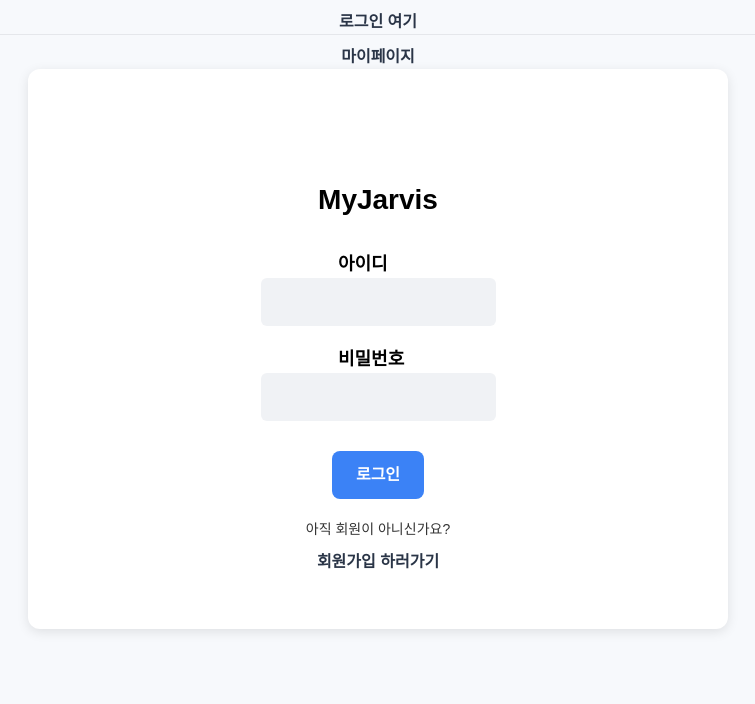
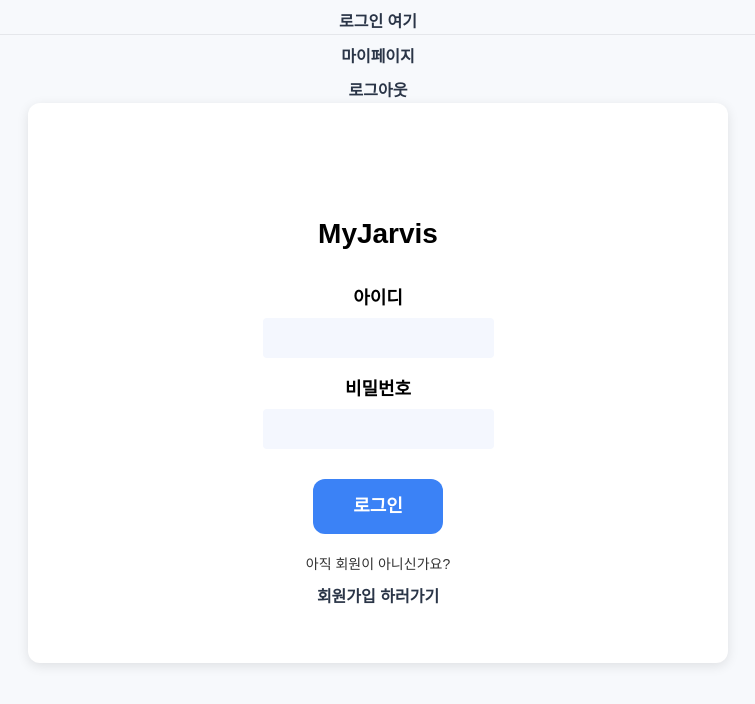
Before and after one commit to nyamnyam96/myjarvis, a React (Vite) app in the folder frontend/myjarvis/: page /login in a window 1280 px wide. Shown: the top 704 px of the page, without its empty margins (262-1017 px from the left). Built offline with nearby package versions, Linux system fonts and the light colour scheme; a web font is replaced by a local one.

Commit message:
member css수정

```diff
--- a/frontend/myjarvis/src/App.jsx
+++ b/frontend/myjarvis/src/App.jsx
@@ -1,4 +1,6 @@
+
 import { Routes, Route, Navigate, Link } from "react-router-dom";
+
 import Login from "./component/member/Login";
 import Main from "./component/common/Main";
 import CompanyList from "./component/company/CompanyList";
@@ -20,6 +22,7 @@ function App() {
     <Link to="/Login">로그인 여기</Link>
     <hr/> {/* <LeftMenu/> 쪽에 넣어야할것*/}
     <Link to="/member">마이페이지</Link>
+    <Link to="/loginPage">로그아웃</Link>
     <Routes>
 
       {/* 로그아웃 상태에서만 보이는 페이지 */}
--- a/frontend/myjarvis/src/component/member/Agree.css
+++ b/frontend/myjarvis/src/component/member/Agree.css
@@ -2,7 +2,7 @@
    width: 450px;         /* 가로 길이 */
   height: 900px;        /* 세로 길이 */
   background-color: white; /* 배경색 */
-  border: 2px solid #333;     /* 테두리 */
+
   border-radius: 8px;         /* 둥근 정도 (0이면 완전 네모) */
   padding: 20px;        /* 안쪽 여백 */
   box-shadow: 2px 2px 8px rgba(0,0,0,0.1); /* 그림자 효과 */
--- a/frontend/myjarvis/src/component/member/Join.css
+++ b/frontend/myjarvis/src/component/member/Join.css
@@ -13,7 +13,7 @@
   font-weight: 600;
   text-align: center;
   margin-bottom: 30px;
-  color: #333;
+
 }
 
 .input-wrap {
@@ -29,10 +29,9 @@
   font-size: 18px;
 }
 
-.input-item input .input-item input[type="text"].input-item input[type="password"]{
-  border: 1.5px solid #ccc;
-  background-color: white;
-  color: #333;
+.input-item3 input{
+
+  background-color: #f4f7fe;
   padding: 10px 14px;
   font-size: 16px;
   border-radius: 6px;
--- a/frontend/myjarvis/src/component/member/Join.jsx
+++ b/frontend/myjarvis/src/component/member/Join.jsx
@@ -197,7 +197,7 @@ export default function Join(){
                 <div className="input-title">
                     <label htmlFor="memberId">아이디</label>
                 </div>
-                <div className="input-item">
+                <div className="input-item3">
                     <input type="text" id="memberId" value={member.memberId} onChange={chgMember} onBlur={checkMemberId}/>
                 </div>
                 <p className={"input-msg" + (idChk == 0 ? '' : idChk == 1 ? ' valid' : ' invalid')}>
@@ -216,7 +216,7 @@ export default function Join(){
                 <div className="input-title">
                     <label htmlFor="memberPw">비밀번호</label>
                 </div>
-                <div className="input-item">
+                <div className="input-item3">
                     <input type="password" id="memberPw" value={member.memberPw}  onChange={chgMember} onBlur={chkMemberPw}  /> {/** onChange={chgMember} onBlur={chkMemberPw} */}
                 </div>
             </div>
@@ -224,7 +224,7 @@ export default function Join(){
                     <div className="input-title">
                         <label htmlFor="memberPwRe">비밀번호 확인</label>
                     </div>
-                    <div className="input-item">
+                    <div className="input-item3">
                         <input type="password" id="memberPwRe" value={memberPwRe} onChange={chgMemberPwRe} onBlur={chkMemberPw}/>
                     </div>
                  <p className={"input-msg" + (pwChk == 0 ? '' : pwChk == 1 ? ' valid' : ' invalid')}>
@@ -243,7 +243,7 @@ export default function Join(){
                 <div className="input-title">
                     <label htmlFor="memberName">이름</label>
                 </div>
-                <div className="input-item">
+                <div className="input-item3">
                     <input type="text" id="memberName" value={member.memberName} onChange={chgMember} />
                  </div>
             </div>
@@ -251,7 +251,7 @@ export default function Join(){
                 <div className="input-title">
                     <label htmlFor="memberEmail">이메일</label>
                 </div>
-                 <div className="input-item">
+                 <div className="input-item3">
                     <input type="text" id="memberEmail" value={member.memberEmail} onChange={chgMember}  onBlur={checkMemberEmail}/>
                  </div>
                     <p className={"input-msg" + (emailChk == 0 ? '' : emailChk == 1 ? ' valid' : ' invalid')}>
@@ -271,7 +271,7 @@ export default function Join(){
                 <div className="input-title">
                     <label className="input-title">전화번호</label>
                 </div>
-                <div className="input-item">
+                <div className="input-item3">
                     <input type="text" id="memberPhone" value={member.memberPhone} onChange={chgMember} />
                 </div>
 
--- a/frontend/myjarvis/src/component/member/Login.css
+++ b/frontend/myjarvis/src/component/member/Login.css
@@ -1,6 +1,5 @@
 /* 섹션 스타일 (배경 등 전체 박스) */
 .mypage-container {
-
   min-height: 70vh;           /* 뷰포트 높이만큼 채움 */
   padding: 40px 20px;
   box-sizing: border-box;
@@ -9,7 +8,7 @@
 
 .page-container{
   margin-top: 60px; /* 원하는 만큼 내려줌 */
-  max-width: 600px;
+  max-width: 300px;
   margin-left: auto;
   margin-right: auto;
   padding: 20px 20px;
@@ -19,24 +18,30 @@
 }
 /* 제목 */
 .page-title {
-  font-size: 50px;
+  font-size: 80px;
   font-weight: bold;
-  text-align: center;
+
   margin-bottom: 30px;
 }
 
 /* 라벨 + input 묶음 */
 .input-wrap {
-  display: flex;
+
   align-items: center;
-  margin-bottom: 20px;
+  margin-bottom: 40px;
+
 }
 
-/* 왼쪽 라벨 */
-.input-title {
-  width: 80px;
-  font-weight: bold;
-  color: #333;
+.input-item2 input {
+  width: 100%;
+  padding: 8px 12px;
+  font-size: 1rem;
+
+  border-radius: 4px;
+  box-sizing: border-box;
+  background-color:  #f4f7fe;
+  outline: none;
+  transition: border-color 0.3s;
 }
 
 /* 오른쪽 input 필드 */
@@ -44,17 +49,9 @@
   flex: 1;
 }
 
-.input-item input {
-  width: 100%;
-  padding: 12px 14px;
-  background-color: #f0f2f5;
-  border: none;
-  border-radius: 6px;
-  font-size: 16px;
-}
+
 
 .input-item input:focus {
-  outline: none;
   box-shadow: none;
 }
 
@@ -64,16 +61,7 @@
   text-align: center;
 }
 
-.btn-primary.lg {
-  padding: 12px 24px;
-  font-size: 16px;
-  background-color: #3b82f6;
-  color: white;
-  border: none;
-  border-radius: 8px;
-  font-weight: bold;
-  cursor: pointer;
-}
+
 
 .btn-primary.lg:hover {
   background-color: #2563eb;
--- a/frontend/myjarvis/src/component/member/Login.jsx
+++ b/frontend/myjarvis/src/component/member/Login.jsx
@@ -99,6 +99,8 @@ export default function Login(){
          <section className="mypage-container">
 
                 <div className='page-container'>
+                    <img className='logo' />
+
                     <div className="page-title">MyJarvis</div>
                         <form autoComplete="off"
                             onSubmit={function(e){
@@ -109,15 +111,16 @@ export default function Login(){
                     <div className="input-title">
                         <label htmlFor="memberId">아이디</label>
                     </div>
-                    <div className="input-item">
-                        <input type="text"   id="memberId" value={member.memberId} onChange={chgMember} />
+                    <div className="input-item2">
+                        <input type="text"   id="memberId" value={member.memberId} onChange={chgMember}
+                        />
                     </div>
                 </div>
                 <div className="input-wrap">
                     <div className="input-title">
                         <label htmlFor="memberPw">비밀번호</label>
                     </div>
-                    <div className="input-item">
+                    <div className="input-item2">
                         <input type="password" id="memberPw" value={member.memberPw} onChange={chgMember}/>
                     </div>
                 </div>
--- a/frontend/myjarvis/src/component/member/MemberMain.css
+++ b/frontend/myjarvis/src/component/member/MemberMain.css
@@ -15,6 +15,7 @@
   margin-bottom: 30px;
   color: black;
 }
+
 
 .tbl.my-info {
   width: 100%;
@@ -38,7 +39,7 @@
 }
 
 .tbl.my-info td .input-item {
-  background-color: #f9fafb;
+  background-color: #f4f7fe;
   padding: 10px 15px;
   border-radius: 8px;
   color: #222;
--- /dev/null
+++ b/frontend/myjarvis/src/component/member/MemberUpd.css
@@ -0,0 +1,116 @@
+
+.input-title {
+  margin-bottom: 8px;
+  font-weight: 600;
+  font-size: 1.1rem;
+  color: #333;
+  border-radius: 10px;
+}
+
+.input-item{
+  border-radius: 4px;
+}
+
+
+
+
+.input-item input {
+ background-color: #f4f7fe;
+  border-radius: 4px;
+  height: 40px;
+
+  width: 230px;
+  font-size: 18px;
+}
+
+.input-item input:focus {
+  border-color: #007bff; /* 파란색 포커스 효과 */
+}
+
+.button-zone {
+  margin-top: 15px;
+  display: flex;
+  gap: 10px;
+  justify-content: center; /* 가운데 정렬 */
+}
+
+.btn-primary {
+  background-color: #007bff;
+  color: white;
+  border: none;
+  border-radius: 4px;
+  padding: 10px 16px;
+  font-size: 1rem;
+  cursor: pointer;
+  transition: background-color 0.3s;
+}
+
+.btn-primary:hover {
+  background-color: #0056b3;
+}
+
+.lg {
+  min-width: 80px;
+}
+
+.updChg-section {
+  max-width: 400px;
+  margin: 30px auto;
+  padding: 25px 20px;
+
+  border-radius: 10px;
+  background-color: white;
+  box-sizing: border-box;
+}
+
+.page-title {
+  font-size: 1.5rem;
+  font-weight: 700;
+  margin-bottom: 25px;
+  text-align: center;
+  color: #222;
+}
+
+.input-wrap {
+  margin-bottom: 18px;
+  display: flex;
+  flex-direction: column;
+}
+
+.input-title {
+  font-weight: 600;
+  margin-bottom: 6px;
+  color: #444;
+}
+
+
+.input-item:focus {
+  border-color: #007bff;
+}
+
+.button-zone {
+  margin-top: 25px;
+  display: flex;
+  gap: 15px;
+  justify-content: center;
+}
+
+.btn-primary {
+  background-color: #007bff;
+  color: white;
+  border: none;
+  border-radius: 6px;
+  padding: 12px 20px;
+  font-size: 1rem;
+  cursor: pointer;
+  transition: background-color 0.3s;
+  min-width: 100px;
+}
+
+.btn-primary:hover {
+  background-color: #0056b3;
+}
+
+.lg {
+  font-weight: 600;
+}
```
Also changed, not shown: frontend/myjarvis/src/component/member/MemberUpd.jsx (+18 -4 lines), 2 other files (tests, documents, lock files or other folders).
